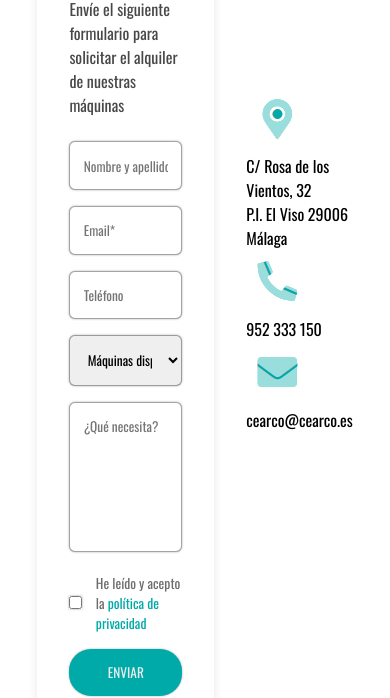
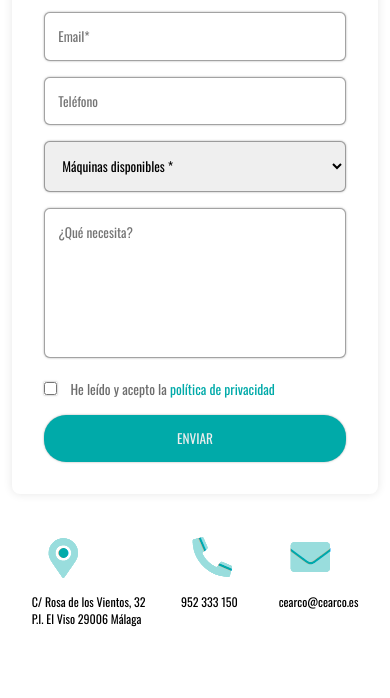
Before and after one commit to Rolo27s/cearcoForm, an Angular app: page / in a window 390 px wide. Shown: the part 493-1191 px from the top of the page. After the commit the page ends 1132 px from the top, so only its background shows below. Built offline with nearby package versions, Linux system fonts and the light colour scheme.

Commit message:
ajuste movil

```diff
--- a/src/app/form/form.component.css
+++ b/src/app/form/form.component.css
@@ -60,6 +60,12 @@
     border-radius: 8px;
     box-shadow: 0 0 10px rgba(0, 0, 0, 0.1);
   }
+
+.info {
+  display: flex;
+  flex-direction: column;
+  gap: 1em;
+}
 
 h1 {
     margin-left: 2em;
@@ -153,3 +159,21 @@ form textarea {
     background-color: #f8d7da;
     color: #721c24;
   }
+
+  @media all and (max-width:600px) {
+    .center {
+      flex-direction: column;
+      padding: 0.25em;
+    }
+    .info {
+      display: flex;
+      flex-direction: row;
+      justify-content:space-evenly;
+      gap: 1em;
+      width: 100%;
+    }
+
+    .info div p {
+      font-size: 12px;
+    }
+  }
```
Also changed, not shown: 3 other files (tests, documents, lock files or other folders).
